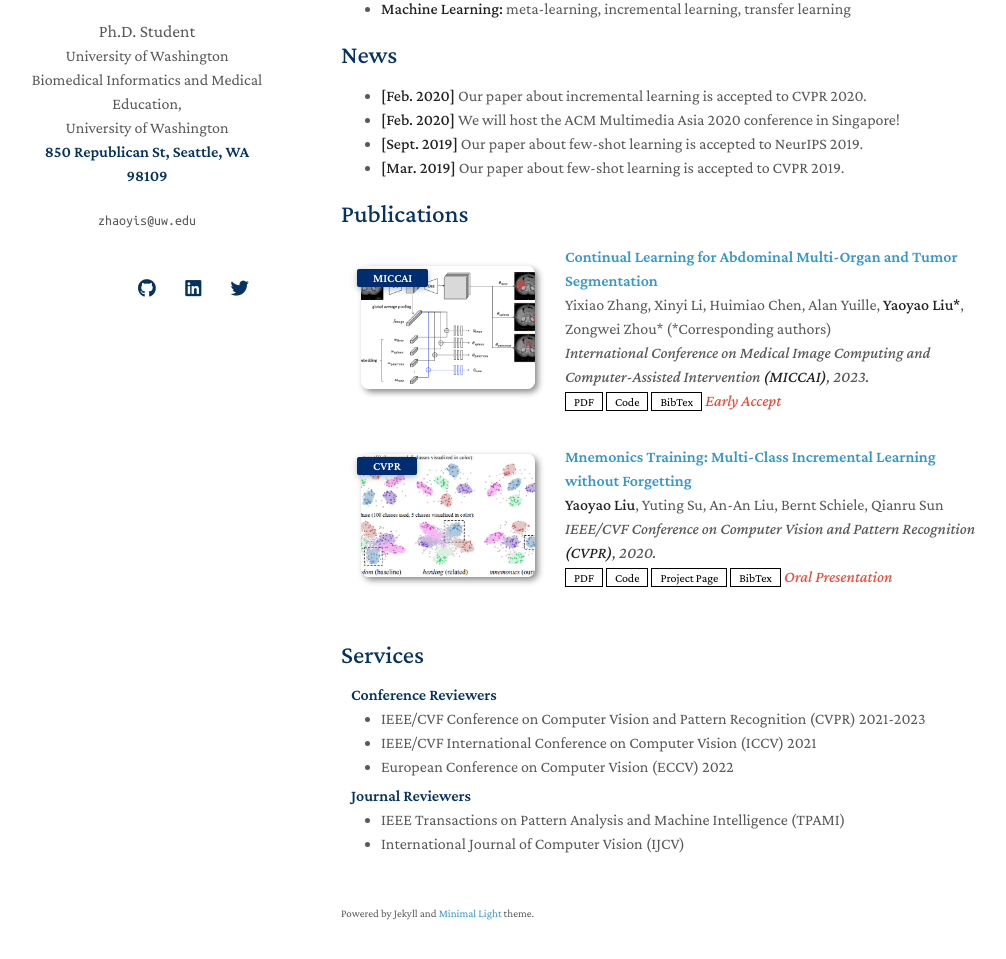
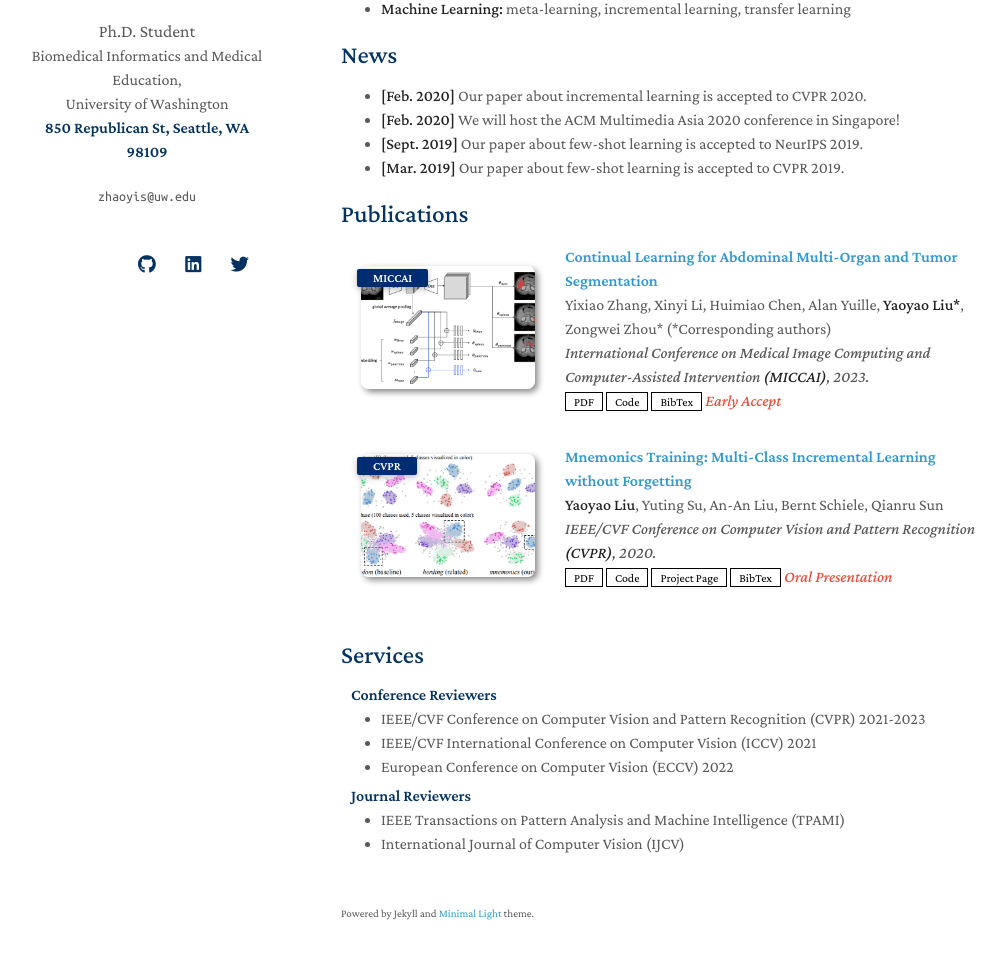
Before and after one commit to GeraldSun/GeraldSun.github.io, a Jekyll site: the page built from index.md, in a window 1280 px wide and 1216 px high. Shown: the part 222-1181 px from the top of the window, without its empty margins (129-1135 px from the left). Built offline with Jekyll 4.4.1, drawn with Linux system fonts in a browser that asks for light colours; nearby versions of some CDN libraries; a style sheet for code colours, icons or effects is not loaded; our own code applies the rules of GitHub Pages for plain Markdown files.

Commit message:
homepage.html

```diff
--- a/_layouts/homepage.html
+++ b/_layouts/homepage.html
@@ -47,10 +47,6 @@
 
         {% if site.position %}
         <position style="font-size:1.10rem;">{{ site.position }}</position>
-        <br>
-        {% endif %}
-        {% if site.affiliation %}
-        <a href="{{ site.affiliation_link }}" rel="noopener"><autocolor>{{ site.affiliation }}</autocolor></a>
         <br>
         {% endif %}
         {% if site.subaffiliation %}
```
